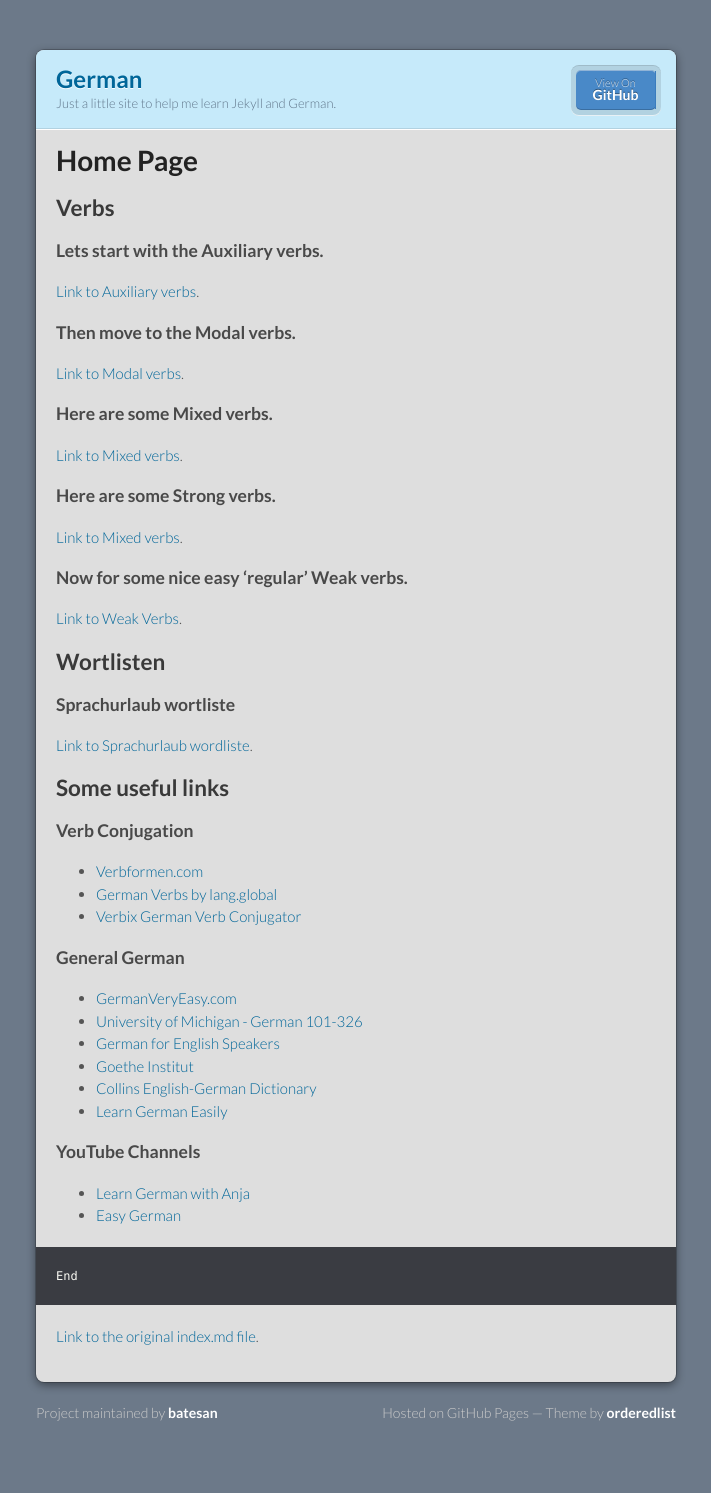
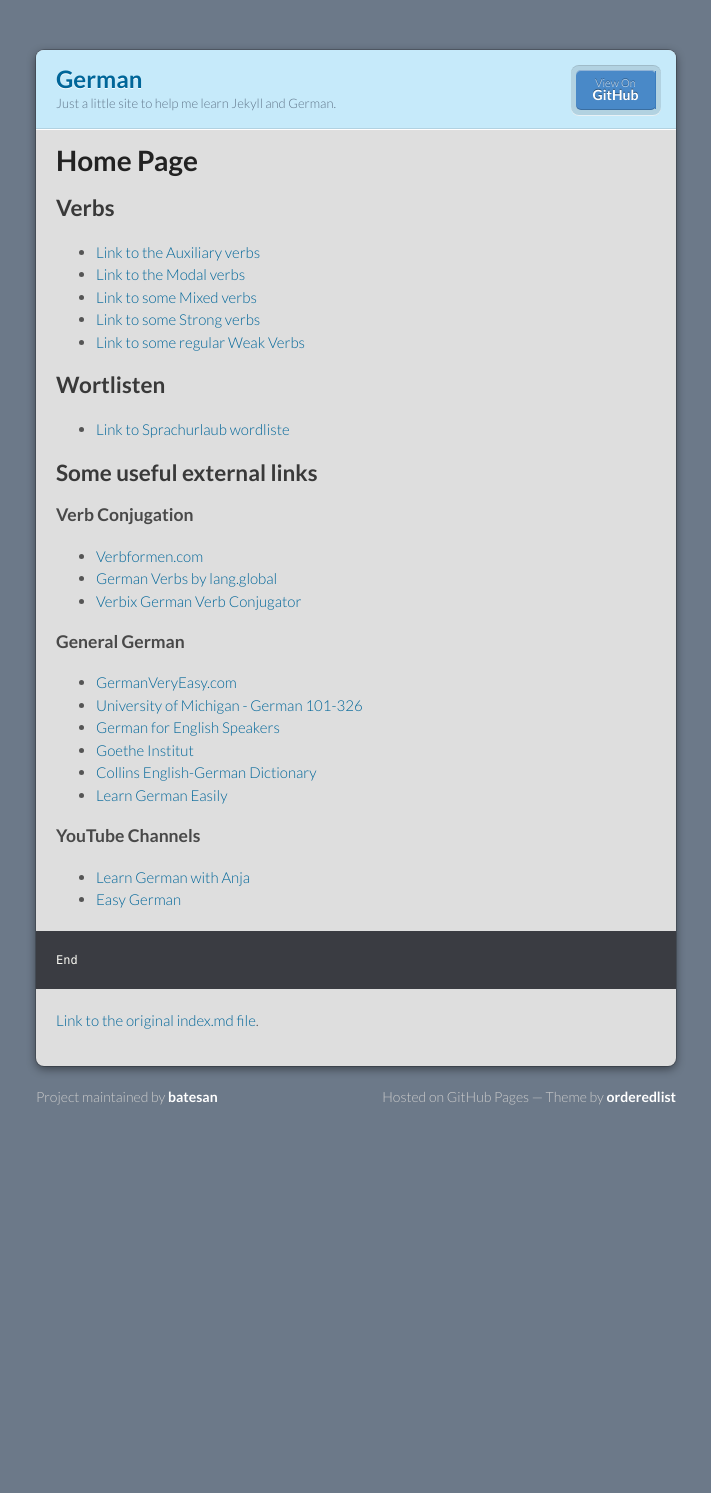
Before and after one commit to batesan/german, a Jekyll site: the page built from index.md, in a window 1280 px wide. Shown: the whole page, without its empty margins (284-995 px from the left). Built offline with Jekyll 4.4.1, drawn with Linux system fonts in a browser that asks for light colours; our own code applies the rules of GitHub Pages for plain Markdown files; after the commit the page ends 1177 px from its top, so only the background shows below that.

Commit message:
Update index.md

```diff
--- a/index.md
+++ b/index.md
@@ -6,34 +6,17 @@ layout: default
 
 ## Verbs
 
-### Lets start with the Auxiliary verbs.
-
-[Link to Auxiliary verbs](./auxiliary-verbs.html).
-
-### Then move to the Modal verbs.
-
-[Link to Modal verbs](./modal-verbs.html).
-
-### Here are some Mixed verbs.
-
-[Link to Mixed verbs](./mixed-verbs.html).
-
-### Here are some Strong verbs.
-
-[Link to Mixed verbs](./strong-verbs.html).
-
-### Now for some nice easy 'regular' Weak verbs.
-
-[Link to Weak Verbs](./weak-verbs.html).
+- [Link to the Auxiliary verbs](./auxiliary-verbs.html)
+- [Link to the Modal verbs](./modal-verbs.html)
+- [Link to some Mixed verbs](./mixed-verbs.html)
+- [Link to some Strong verbs](./strong-verbs.html)
+- [Link to some regular Weak Verbs](./weak-verbs.html)
 
 ## Wortlisten
 
-### Sprachurlaub wortliste
+- [Link to Sprachurlaub wordliste](sprachurlaub.html)
 
-[Link to Sprachurlaub wordliste](sprachurlaub.html).
-
-
-## Some useful links
+## Some useful external links
 
 ### Verb Conjugation
 
```
